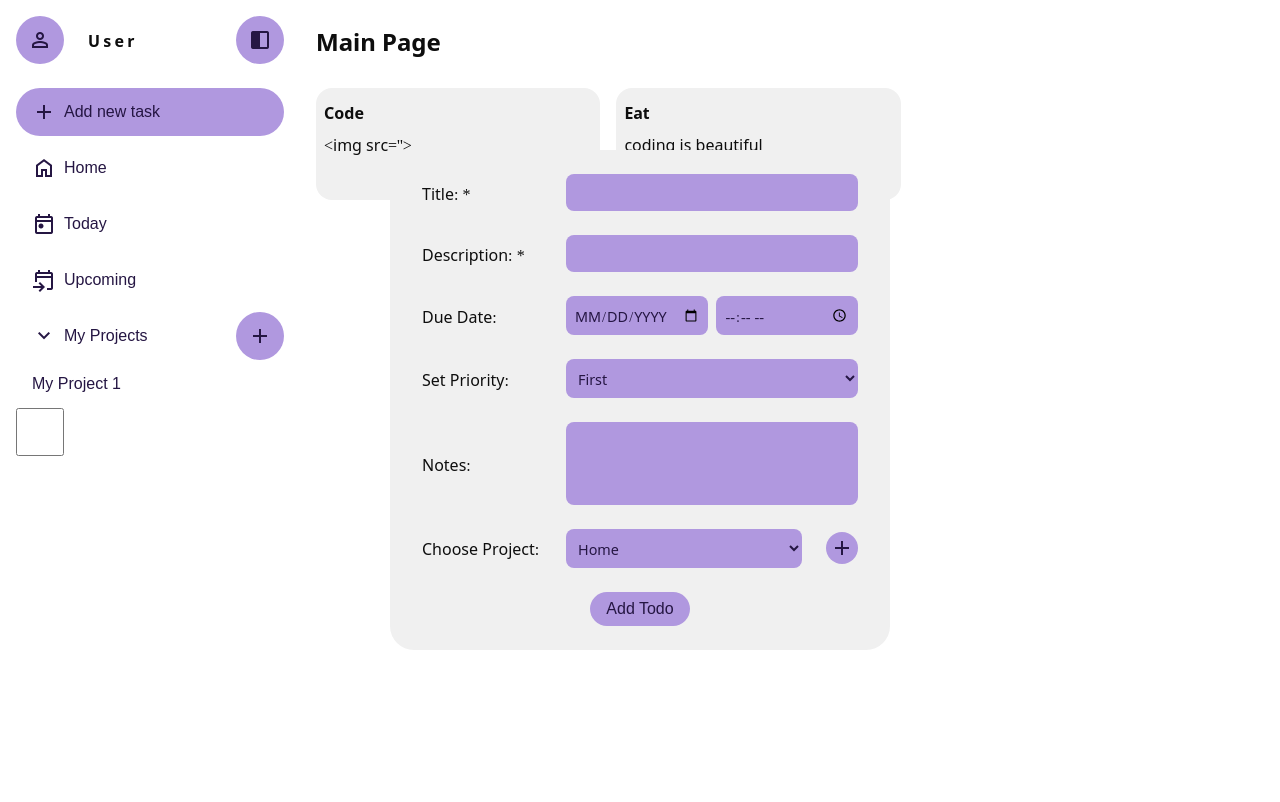
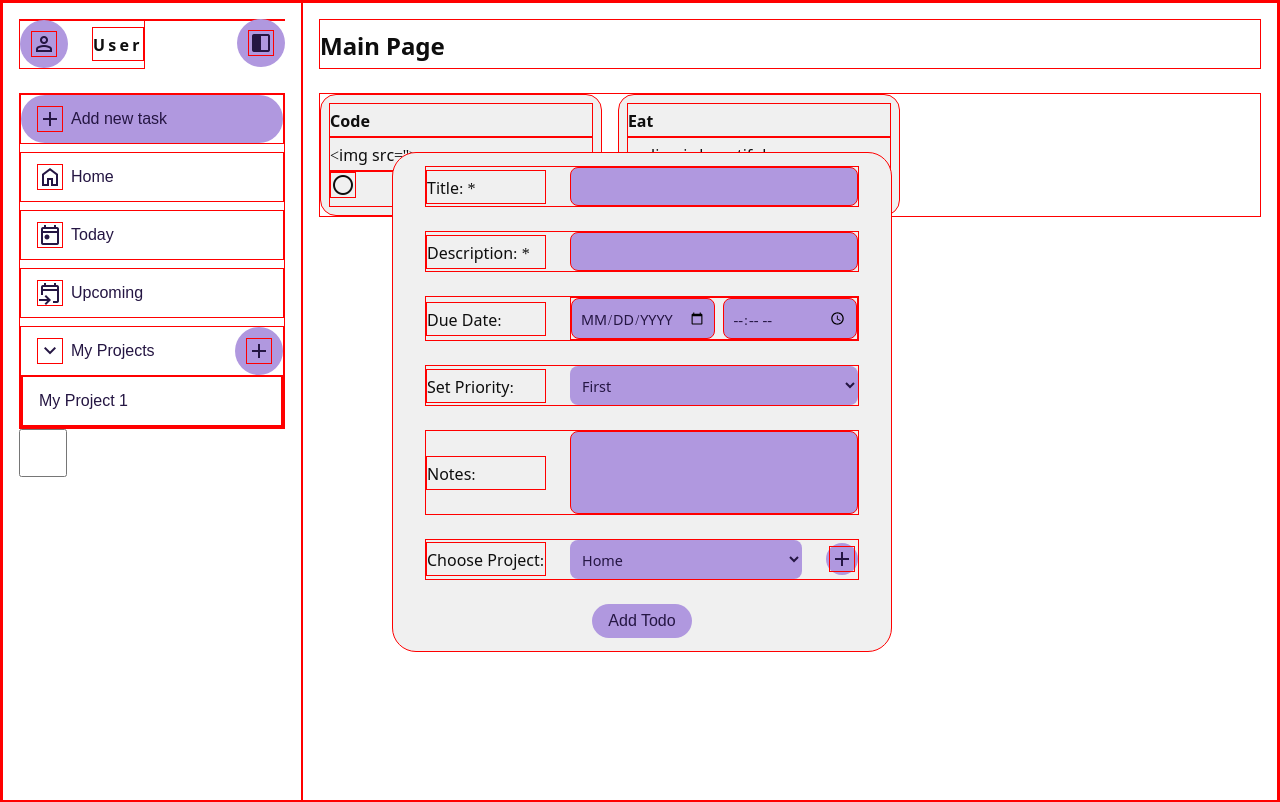
Before and after one commit to 0xkev21/todo-list, a website built with webpack: page src/index.html in a window 1280 px wide. Both pictures are taken after a click on the button "Add new Project". Built offline with nearby package versions, Linux system fonts and the light colour scheme.

Commit message:
Connect the todo form with the application code

```diff
--- a/src/index.html
+++ b/src/index.html
@@ -24,7 +24,7 @@
         </nav>
         <div class="projects">
             <div class="new-project-button-container">
-                <button class="new-project-button fill-btn" title="Add new Project">
+                <button type="button" class="open-todo-form-btn fill-btn" title="Add new Project">
                     <span class="material-symbols-outlined">
                         add
                     </span>
@@ -57,7 +57,7 @@
                     <span class="material-symbols-outlined">expand_more</span>
                     My Projects
                 </button>
-                <button class="new-project-btn circle-btn" type="button" title="New Project">
+                <button class="open-project-form-btn circle-btn" type="button" title="New Project">
                     <span class="material-symbols-outlined">add</span>
                 </button>
                 <div class="my-projects-container">
@@ -107,13 +107,13 @@
             <div class="input-container">
                 <label for="project">Choose Project:</label>
                 <select name="project" id="project">
-                    <option value="1">Home</option>
+                    <option value="0" selected>Home</option>
                 </select>
                 <button class="btn-circle" type="button" title="Add New Project">
                     <span class="material-symbols-outlined">add</span>
                 </button>
             </div>
-            <button type="submit">Add Todo</button>
+            <button type="submit" id="add-todo-btn">Add Todo</button>
         </form>
     </div>
 </body>
--- a/src/index.js
+++ b/src/index.js
@@ -6,17 +6,30 @@ import ProjectMaker from './modules/project-maker';
 import TodoFunctions from './modules/todo-functions';
 import DomFunctions from './modules/dom-functions';
 
-const todoListsContainer = document.querySelector('.todo-lists');
-const myProjectsContainer = document.querySelector('.my-projects-container');
+// DOM Elements
+const todoListDiv = document.querySelector('.todo-lists');
+const projectsDiv = document.querySelector('.my-projects-container');
+
+// Inputs
+const todoFormContainer = document.querySelector('.form-container');
+const todoForm = document.querySelector('.new-todo-form');
+const todoTitle = document.querySelector('#title');
+const todoDescription = document.querySelector('#description');
+const todoDate = document.querySelector('#date');
+const todoTime = document.querySelector('#time');
+const todoPriority = document.querySelector('#priority');
+const todoNotes = document.querySelector('#notes');
+const todoProject = document.querySelector('#project');
+
+// Add Buttons
+const openTodoFormBtn = document.querySelector('.open-todo-form-btn');
+const addTodoBtn = document.querySelector('#add-todo-btn');
 
 const projects = [
     new ProjectMaker("Home", null),
 ];
 
 const currentProjectPage = 1;
-
-const todoListDiv = document.querySelector('.todo-lists');
-const projectsDiv = document.querySelector('.my-projects-container');
 
 // Add Todo Item
 function addTodoItem (title, description, dueDate, priority, notes, done, project) {
@@ -50,7 +63,6 @@ function removeProject (index) {
     displayTodoLists(0);
 }
 
-
 // Update todo list dom
 function displayTodoLists(index) {
     DomFunctions.updateTodoList(projects[index].list);
@@ -59,6 +71,7 @@ function displayTodoLists(index) {
 //First Project
 addProject("My Project 1", 1);
 
+// Test Adding todo
 addTodoItem("Code", "<img src=''>", "2024-3-1", 1, "blah blah blah", false, 0);
 addTodoItem("Eat", "coding is beautiful", "2024-3-1", 1, "blah blah blah", false, 0);
 addTodoItem("Sleep", "coding is beautiful", "2024-3-1", 1, "blah blah blah", false, 1);
@@ -68,4 +81,21 @@ addTodoItem("Repeat", "coding is beautiful", "2024-3-1", 1, "blah blah blah", fa
 // Initial display of to-do items for the first project
 displayTodoLists(1);
 
+// Test Removing todo
 removeProject(1);
+
+// Event Listeners
+openTodoFormBtn.addEventListener('click', () => {
+    todoFormContainer.style.display = "block";
+    todoFormContainer.addEventListener('click', (e) => {
+        todoFormContainer.style.display = "none";
+    });
+});
+todoForm.addEventListener('click', (e) => {e.stopPropagation()});
+
+addTodoBtn.addEventListener('click', (e) => {
+    e.preventDefault();
+    const dueDate = todoDate.value + "T" + todoTime.value;
+    console.log(todoProject.value);
+    addTodoItem(todoTitle.value, todoDescription.value, dueDate, todoPriority.value, todoNotes.value, false, +todoProject.value);
+})
--- a/src/modules/dom-functions.js
+++ b/src/modules/dom-functions.js
@@ -13,7 +13,7 @@ function createTodo (todo, index) {
             ${sanitize(todo.description)}
         </p>
         <div class="done">
-            <span class="material-symbols-outlined"></span>
+            <span class="material-symbols-outlined">${todo.done ? "checked_circle" : "radio_button_unchecked"}</span>
         </div>
     `;
     item.innerHTML = HTMLSnippet;
--- a/src/style.scss
+++ b/src/style.scss
@@ -14,7 +14,7 @@ body {
     margin: 0;
     box-sizing: border-box;
     border: none;
-    // border: 1px solid red;
+    border: 1px solid red;
 }
 
 @mixin button($color, $corner) {
@@ -145,7 +145,7 @@ aside {
         position: relative;
     }
 
-    .new-project-btn {
+    .open-project-form-btn {
         position: absolute;
         top: 0;
         right: 0;
@@ -171,14 +171,19 @@ main {
     }
 }
 
+.form-container.show {
+    display: block;
+}
+
 .form-container {
     width: 100vw;
     height: 100vh;
-    position: fixed;
-    pointer-events: none;
+    position: absolute;
+    display: none;
 
     .new-todo-form {
         position: absolute;
+        z-index: 2;
         inset: 0;
         margin: auto;
         width: min(90vw, 500px);
@@ -228,6 +233,7 @@ main {
             }
 
             .due-date-inputs {
+                flex: 1;
                 display: flex;
                 width: 100%;
                 gap: .5rem;
```
Also changed, not shown: dist/index.html, dist/main.css, dist/main.js.
